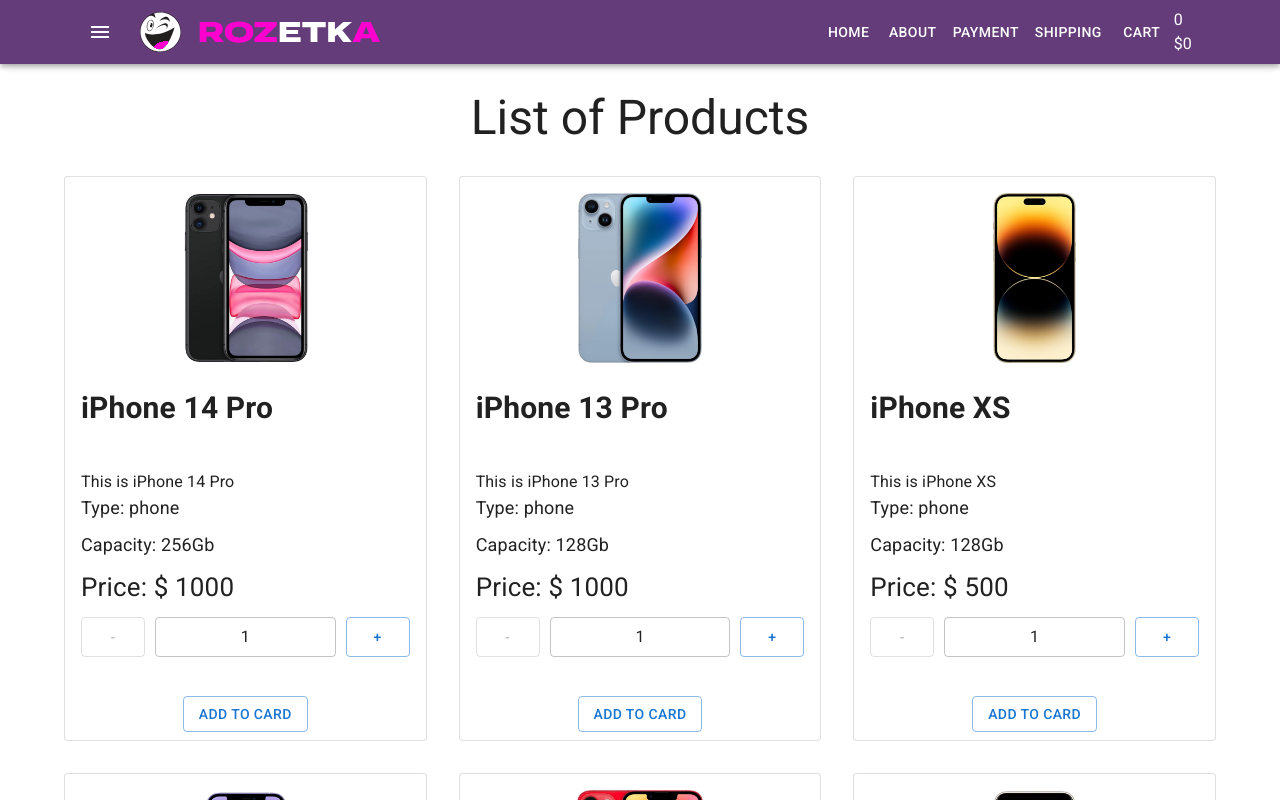
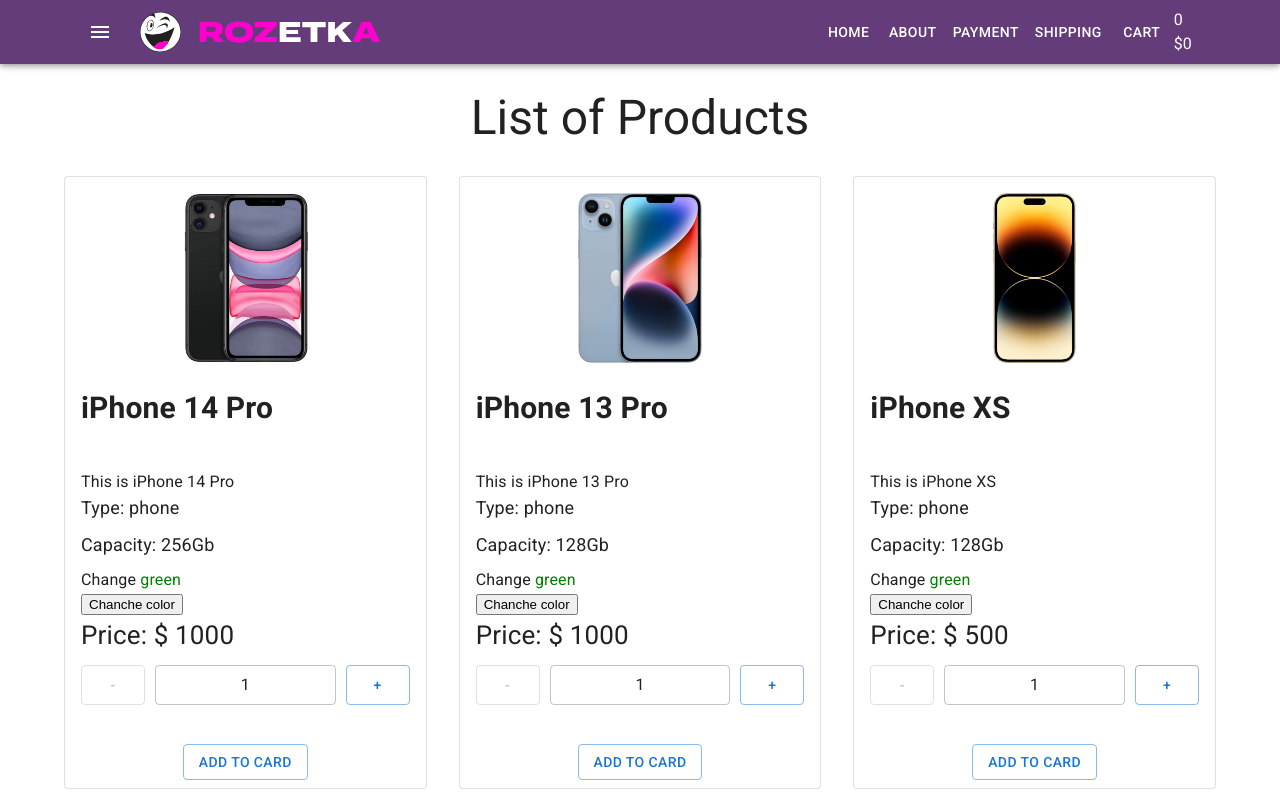
Before and after one commit to OlgaStam/shop-project-react, a React (Create React App) app: page / in a window 1280 px wide. Shown: the top 800 px of the page. Built offline with nearby package versions, Linux system fonts and the light colour scheme.

Commit message:
смена цвета с использованием useState

```diff
--- a/src/components/Products/ProductListItem.tsx
+++ b/src/components/Products/ProductListItem.tsx
@@ -17,11 +17,15 @@
 }
 const ProductListItem = ({ image, title, type, capacity, price }: Props) => {
     const [count, setCount] = useState<number>(1)
+    const [color, setColor] = useState<string>('green')
     const onIncrementClick = () => {
         setCount((prevState) => prevState + 1)
     }
     const onDecrementClick = () => {
         setCount((prevState) => prevState - 1)
+    }
+    const ChangeColor = () => {
+        setColor((prevState) => (prevState === 'green' ? 'red' : 'green'))
     }
     return (
         <Card className="product" variant="outlined">
@@ -33,6 +37,12 @@
                 <div className="product-discription">This is {title}</div>
                 <div className="product-features">Type: {type}</div>
                 <div className="product-features">Capacity: {capacity}Gb</div>
+
+                <div>
+                    Change <span style={{ color: color }}>{color}</span>
+                </div>
+                <button onClick={() => ChangeColor()}>Chanche color</button>
+
                 <div className="product-price">Price: $ {price}</div>
                 <div className="product-quantity">
                     <Button
```
